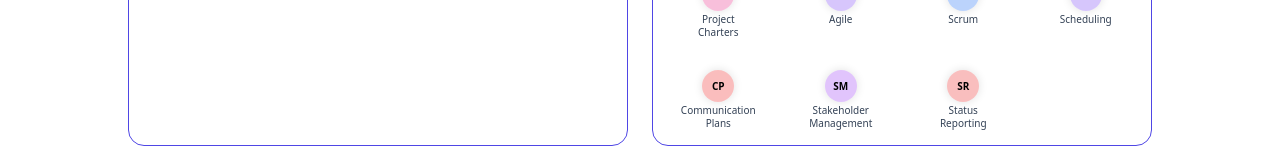
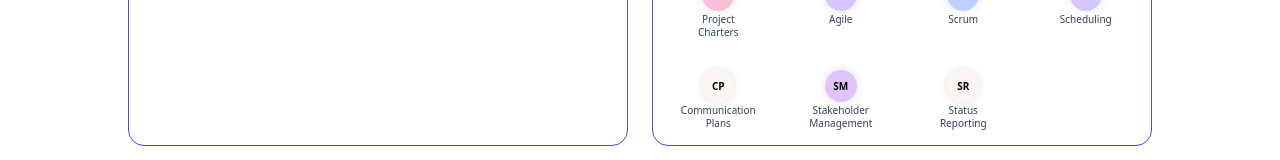
Before and after one commit to J-Pedersen/dev-portfolio, a React (Vite) app: page /skills in a window 1280 px wide. Shown: the part 1543-1703 px from the top of the page. Built offline with nearby package versions, Linux system fonts and the light colour scheme; the HTML template or start-up script is replaced by a standard one.

Commit message:
updated skills icons bg

```diff
--- a/src/components/TechIcon.jsx
+++ b/src/components/TechIcon.jsx
@@ -141,7 +141,7 @@ const NAME_TO_BG = {
 };
 
 const RANDOM_BG_COLORS = [
-  "bg-red-500/35",
+  "bg-red-100/35",
   "bg-orange-500/35",
   "bg-amber-500/35",
   "bg-yellow-500/35",
```
